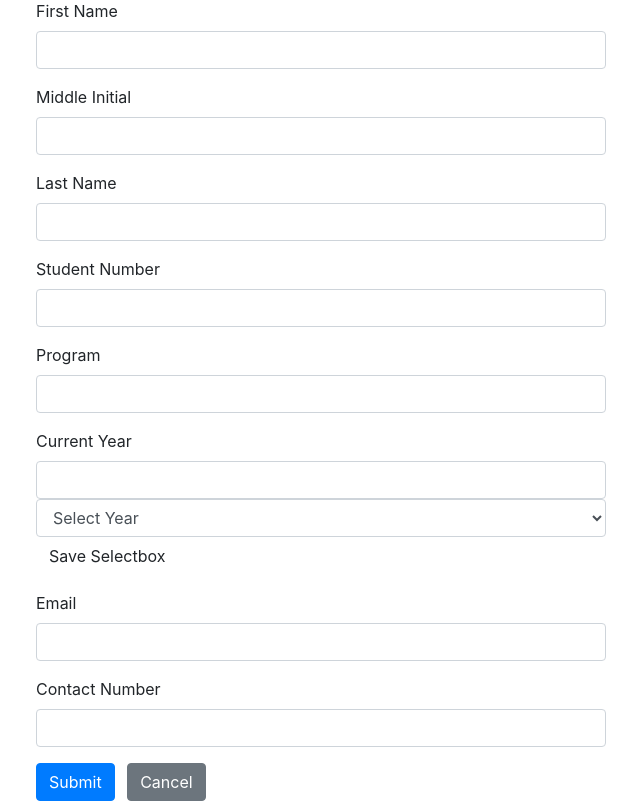
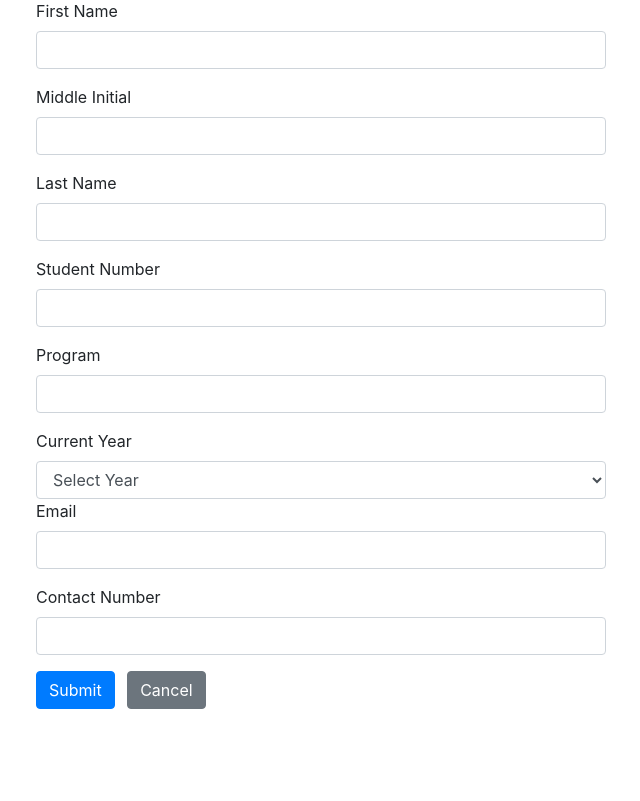
Before and after one commit to nfteresa/ncp3106_grp3, a PHP site: page /create.php in a window 1280 px wide. Shown: the part 135-936 px from the top of the page, without its empty margins (319-959 px from the left). After the commit the page ends 844 px from the top, so only its background shows below. Run offline with PHP 8.4, Linux system fonts and the light colour scheme; a stand-in replaces the project's code that opens the database connection.

Commit message:
Update create.php

```diff
--- a/ncp3106_grp3_php/create.php
+++ b/ncp3106_grp3_php/create.php
@@ -164,20 +164,6 @@ if ($_SERVER["REQUEST_METHOD"] == "POST") {
 <!DOCTYPE html>
 <html lang="en">
 
-<head>
-    <meta charset="UTF-8">
-    <title>Create Record</title>
-    <link rel="stylesheet" href="https://stackpath.bootstrapcdn.com/bootstrap/4.5.2/css/bootstrap.min.css">
-    <style>
-        .wrapper {
-            width: 600px;
-            margin: 0 auto;
-        }
-    </style>
-</head>
-
-<!DOCTYPE html>
-<html lang="en">
 
 <head>
     <meta charset="UTF-8">
@@ -188,7 +174,12 @@ if ($_SERVER["REQUEST_METHOD"] == "POST") {
             width: 600px;
             margin: 0 auto;
         }
+      input::-webkit-outer-spin-button,
+      input::-webkit-inner-spin-button {
+        display: none;
+      }
     </style>
+
 </head>
 
 <body>
@@ -226,8 +217,7 @@ if ($_SERVER["REQUEST_METHOD"] == "POST") {
                             </div>
                         <div class="from-group">
                             <label for = "">Current Year</label>
-                            <input type="text" name="current_year" class="form-control <?php echo (!empty($current_year_err)) ? 'is-invalid' : ''; ?>" value="<?php echo $current_year; ?>">
-                            <select name="" class="form-control">
+                            <select name=" " class="form-control <?php echo (!empty($current_year_err)) ? 'is-invalid' : ''; ?>" value="<?php echo $current_year; ?>">
                                 <option value=""> Select Year </option>
                                 <option value=""> 1st </option>
                                 <option value=""> 2nd </option>
@@ -235,8 +225,7 @@ if ($_SERVER["REQUEST_METHOD"] == "POST") {
                                 <option value=""> 4th </option>
                                 </select>
                             <span class="invalid-feedback"><?php echo $current_year_err; ?></span>
-                            <div class="form-group">
-                                <button type = "submit" name = "save_select" class="btn btn primary">Save Selectbox</button>
+
                         </div>
                         <div class="form-group">
                             <label>Email</label>
```
